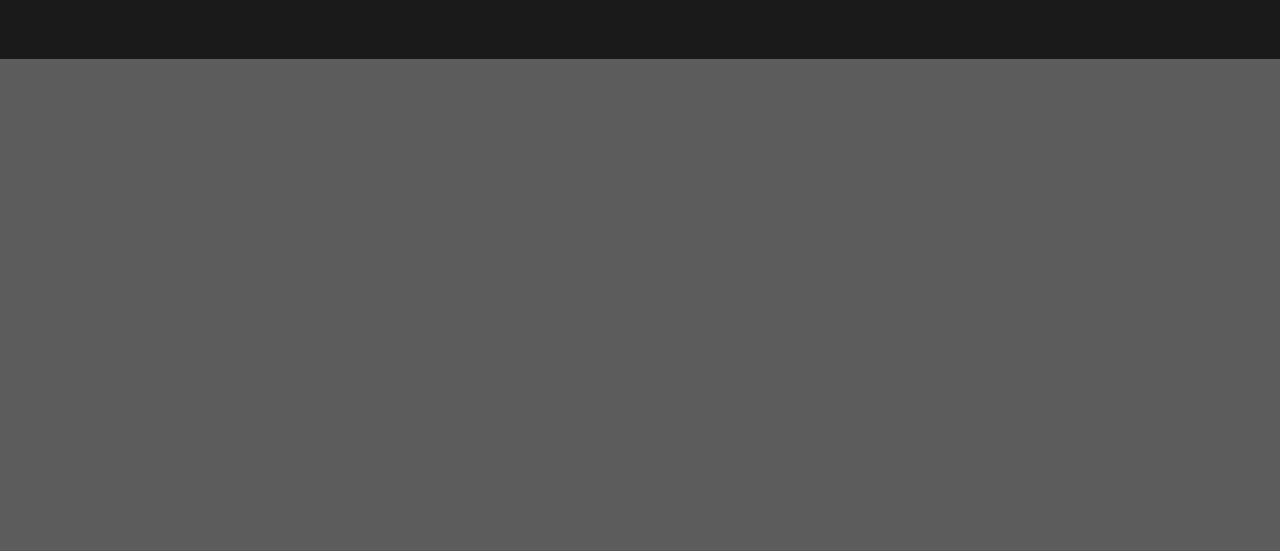
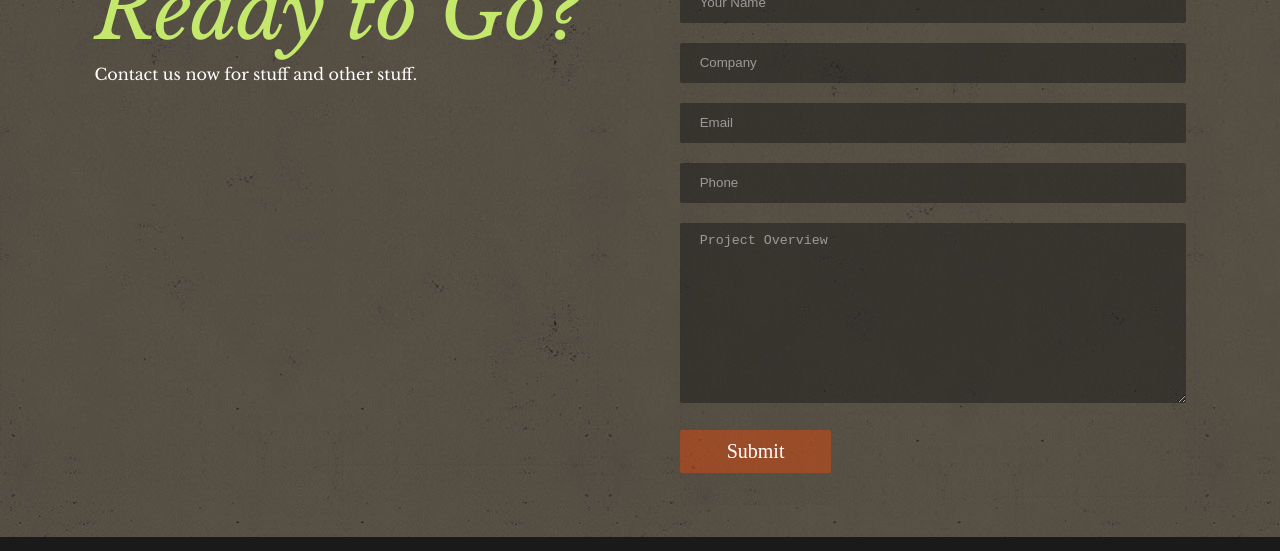
Before and after one commit to bmorejamie/bytelion, a website: page index.html in a window 1280 px wide. Shown: the part 6567-7118 px from the top of the page. Before the commit the page ends 6626 px from the top, so only its background shows below. Drawn offline with nearby package versions, Linux system fonts and the light colour scheme.

Commit message:
added and styled contact form

```diff
--- a/components/sass/layout.scss
+++ b/components/sass/layout.scss
@@ -101,6 +101,9 @@ header {
 }
 #work {
 	background: image-url("misc/bkg_concrete.jpg");
+}
+#contact {
+	background: image-url("misc/bkg_concrete-sand.jpg");
 }
 
 .left_main {
@@ -366,11 +369,92 @@ img#lightbulb {
 		}
 }
 
+// Contact styles ----------------------------------------------
+
+.contact-left {
+
+	@include at-breakpoint($medium) {
+		@include span-columns (6, 12);
+		}
+}
+.form {
+
+	@include at-breakpoint($medium) {
+		@include span-columns (6 omega, 12);
+		text-align: left;
+		padding-left: 2em;
+		}
+}
+#contact {
+	padding: 2em 0;
+}
+
+input[type=text],
+input[type=email], {
+	width: 100%; height: 40px; padding: 10px 20px; margin: 0 0 20px 0;
+	background: rgba(26,26,26,.5);
+	border: 0;
+	-moz-border-radius: 2px;
+    -webkit-border-radius: 2px;
+    border-radius:2px;
+
+}
+input::-webkit-input-placeholder {
+   color: rgba(255,255,255,.5);
+}
+input:-moz-placeholder { /* Firefox 18- */
+   color: rgba(255,255,255,.5);
+}
+input::-moz-placeholder {  /* Firefox 19+ */
+   color: rgba(255,255,255,.5);
+}
+input:-ms-input-placeholder {
+   color: rgba(255,255,255,.5);
+}
+
+textarea {
+	width: 100%; height: 180px; padding: 10px 20px; margin: 0 0 20px 0;
+	background: rgba(26,26,26,.5);
+	border: 0;
+	-moz-border-radius: 2px;
+    -webkit-border-radius: 2px;
+    border-radius:2px;
+}
+textarea::-webkit-input-placeholder  {
+    	color:  rgba(255,255,255,.5);
+	}
+textarea:-moz-placeholder {
+	    color:  rgba(255,255,255,.5);
+	}
+
+input:focus, textarea:focus {
+	background: rgba(26,26,26,.7);
+  }
+#submit {
+	width: 30%;
+	padding: .5em 0;
+    background-color: rgba(255,70,0,.4);
+    -moz-border-radius: 2px;
+    -webkit-border-radius: 2px;
+    border-radius:2px;
+    color: #fff;
+    font-family: 'Oswald';
+    font-size: 20px;
+    text-decoration: none;
+    cursor: poiner;
+    border:none;
+}
+#submit:hover {
+    border: none;
+    background: rgba(255,70,0,.7);
+}
+
+
 //footer ------------------------------------------------------------
 footer {
 	color: $default;
 	background: $darkgray;
-	margin-top: 20px;
+	margin: 0px;
 	padding-top: 20px;
 	padding-bottom: 100px;
 	max-height: 100%;
--- a/css/styles.css
+++ b/css/styles.css
@@ -288,11 +288,16 @@ header .navigation ul.nav li a:hover {
   background: url('../images/misc/bkg_concrete.jpg?1390424635');
 }
 
-/* line 106, ../components/sass/layout.scss */
+/* line 105, ../components/sass/layout.scss */
+#contact {
+  background: url('../images/misc/bkg_concrete-sand.jpg?1390426555');
+}
+
+/* line 109, ../components/sass/layout.scss */
 .left_main {
   text-align: center;
 }
-/* line 108, ../components/sass/layout.scss */
+/* line 111, ../components/sass/layout.scss */
 .left_main img {
   opacity: 0.2;
   filter: alpha(opacity=40);
@@ -302,14 +307,14 @@ header .navigation ul.nav li a:hover {
   margin: 0 auto;
 }
 @media (min-width: 45em) {
-  /* line 106, ../components/sass/layout.scss */
+  /* line 109, ../components/sass/layout.scss */
   .left_main {
     width: 49.29577%;
     float: left;
     margin-right: 1.40845%;
     text-align: left;
   }
-  /* line 118, ../components/sass/layout.scss */
+  /* line 121, ../components/sass/layout.scss */
   .left_main img {
     opacity: 0.4;
     filter: alpha(opacity=40);
@@ -318,37 +323,37 @@ header .navigation ul.nav li a:hover {
   }
 }
 @media (min-width: 45em) and (min-width: 60em) {
-  /* line 118, ../components/sass/layout.scss */
+  /* line 121, ../components/sass/layout.scss */
   .left_main img {
     margin: 3em auto 0;
   }
 }
-/* line 128, ../components/sass/layout.scss */
+/* line 131, ../components/sass/layout.scss */
 .left_main h1 {
   padding-top: 0;
   margin-top: -3em;
 }
 @media (min-width: 45em) {
-  /* line 128, ../components/sass/layout.scss */
+  /* line 131, ../components/sass/layout.scss */
   .left_main h1 {
     padding-top: 1.4em;
     margin-top: 0;
   }
 }
-/* line 136, ../components/sass/layout.scss */
+/* line 139, ../components/sass/layout.scss */
 .left_main h2 {
   padding-top: 1.4em;
 }
-/* line 139, ../components/sass/layout.scss */
+/* line 142, ../components/sass/layout.scss */
 .left_main p {
   padding-left: .5em;
 }
 
-/* line 144, ../components/sass/layout.scss */
+/* line 147, ../components/sass/layout.scss */
 .right_main {
   text-align: center;
 }
-/* line 146, ../components/sass/layout.scss */
+/* line 149, ../components/sass/layout.scss */
 .right_main img {
   opacity: 0.2;
   filter: alpha(opacity=40);
@@ -358,14 +363,14 @@ header .navigation ul.nav li a:hover {
   margin: 0 auto;
 }
 @media (min-width: 45em) {
-  /* line 144, ../components/sass/layout.scss */
+  /* line 147, ../components/sass/layout.scss */
   .right_main {
     width: 49.29577%;
     float: right;
     margin-right: 0;
     text-align: left;
   }
-  /* line 156, ../components/sass/layout.scss */
+  /* line 159, ../components/sass/layout.scss */
   .right_main img {
     opacity: 0.4;
     filter: alpha(opacity=40);
@@ -374,46 +379,46 @@ header .navigation ul.nav li a:hover {
   }
 }
 @media (min-width: 45em) and (min-width: 60em) {
-  /* line 156, ../components/sass/layout.scss */
+  /* line 159, ../components/sass/layout.scss */
   .right_main img {
     margin: 3em auto 0;
   }
 }
-/* line 166, ../components/sass/layout.scss */
+/* line 169, ../components/sass/layout.scss */
 .right_main h1 {
   padding-top: 0;
   margin-top: -3em;
 }
 @media (min-width: 45em) {
-  /* line 166, ../components/sass/layout.scss */
+  /* line 169, ../components/sass/layout.scss */
   .right_main h1 {
     padding-top: 1.4em;
     margin-top: 0;
   }
 }
-/* line 174, ../components/sass/layout.scss */
+/* line 177, ../components/sass/layout.scss */
 .right_main h2 {
   padding-top: 1.4em;
 }
-/* line 177, ../components/sass/layout.scss */
+/* line 180, ../components/sass/layout.scss */
 .right_main p {
   padding-left: .5em;
 }
 
-/* line 182, ../components/sass/layout.scss */
+/* line 185, ../components/sass/layout.scss */
 .pull-up {
   padding-top: 0;
   margin-top: -24em;
 }
 @media (min-width: 45em) {
-  /* line 182, ../components/sass/layout.scss */
+  /* line 185, ../components/sass/layout.scss */
   .pull-up {
     padding-top: 1.4em;
     margin-top: 0;
   }
 }
 
-/* line 191, ../components/sass/layout.scss */
+/* line 194, ../components/sass/layout.scss */
 .ad-space {
   padding-top: 4em;
   padding-bottom: 4em;
@@ -426,30 +431,30 @@ header .navigation ul.nav li a:hover {
   clear: both;
 }
 
-/* line 198, ../components/sass/layout.scss */
+/* line 201, ../components/sass/layout.scss */
 .left-head-wrap {
   padding: 0;
 }
 @media (min-width: 45em) {
-  /* line 198, ../components/sass/layout.scss */
+  /* line 201, ../components/sass/layout.scss */
   .left-head-wrap {
     padding-left: 2em;
   }
 }
 
-/* line 204, ../components/sass/layout.scss */
+/* line 207, ../components/sass/layout.scss */
 .right-head-wrap {
   padding-right: 2em;
 }
 
 @media (min-width: 60em) {
-  /* line 207, ../components/sass/layout.scss */
+  /* line 210, ../components/sass/layout.scss */
   img#lightbulb {
     margin-left: 2em;
   }
 }
 
-/* line 216, ../components/sass/layout.scss */
+/* line 219, ../components/sass/layout.scss */
 .scroll {
   margin: 0 auto;
   padding: 2em 0 .5em;
@@ -457,21 +462,21 @@ header .navigation ul.nav li a:hover {
   font-family: Amatic SC, sans-serif;
   font-size: 1.4rem;
 }
-/* line 222, ../components/sass/layout.scss */
+/* line 225, ../components/sass/layout.scss */
 .scroll p {
   margin-bottom: -5px;
 }
-/* line 225, ../components/sass/layout.scss */
+/* line 228, ../components/sass/layout.scss */
 .scroll a {
   text-decoration: none;
 }
 
-/* line 232, ../components/sass/layout.scss */
+/* line 235, ../components/sass/layout.scss */
 #services {
   background: url('../images/misc/bkg_concrete.jpg?1390424635');
 }
 
-/* line 235, ../components/sass/layout.scss */
+/* line 238, ../components/sass/layout.scss */
 .servicesimg {
   position: relative;
   display: block;
@@ -479,7 +484,7 @@ header .navigation ul.nav li a:hover {
   padding: 4em 0 1em;
 }
 
-/* line 242, ../components/sass/layout.scss */
+/* line 245, ../components/sass/layout.scss */
 .services_head {
   text-align: center;
   position: absolute;
@@ -488,18 +493,18 @@ header .navigation ul.nav li a:hover {
   width: 100%;
 }
 
-/* line 250, ../components/sass/layout.scss */
+/* line 253, ../components/sass/layout.scss */
 .services_list {
   text-align: center;
   padding-bottom: 4em;
 }
 
-/* line 255, ../components/sass/layout.scss */
+/* line 258, ../components/sass/layout.scss */
 #prototyping {
   margin: 0 auto;
 }
 @media (min-width: 45em) {
-  /* line 255, ../components/sass/layout.scss */
+  /* line 258, ../components/sass/layout.scss */
   #prototyping {
     width: 32.39437%;
     float: left;
@@ -507,12 +512,12 @@ header .navigation ul.nav li a:hover {
   }
 }
 
-/* line 261, ../components/sass/layout.scss */
+/* line 264, ../components/sass/layout.scss */
 #webapp {
   margin: 0 auto;
 }
 @media (min-width: 45em) {
-  /* line 261, ../components/sass/layout.scss */
+  /* line 264, ../components/sass/layout.scss */
   #webapp {
     width: 32.39437%;
     float: left;
@@ -520,12 +525,12 @@ header .navigation ul.nav li a:hover {
   }
 }
 
-/* line 267, ../components/sass/layout.scss */
+/* line 270, ../components/sass/layout.scss */
 #mobile {
   margin: 0 auto;
 }
 @media (min-width: 45em) {
-  /* line 267, ../components/sass/layout.scss */
+  /* line 270, ../components/sass/layout.scss */
   #mobile {
     width: 32.39437%;
     float: right;
@@ -533,12 +538,12 @@ header .navigation ul.nav li a:hover {
   }
 }
 
-/* line 273, ../components/sass/layout.scss */
+/* line 276, ../components/sass/layout.scss */
 #ux {
   margin: 0 auto;
 }
 @media (min-width: 45em) {
-  /* line 273, ../components/sass/layout.scss */
+  /* line 276, ../components/sass/layout.scss */
   #ux {
     width: 32.39437%;
     float: left;
@@ -546,12 +551,12 @@ header .navigation ul.nav li a:hover {
   }
 }
 
-/* line 279, ../components/sass/layout.scss */
+/* line 282, ../components/sass/layout.scss */
 #eval {
   margin: 0 auto;
 }
 @media (min-width: 45em) {
-  /* line 279, ../components/sass/layout.scss */
+  /* line 282, ../components/sass/layout.scss */
   #eval {
     width: 32.39437%;
     float: left;
@@ -559,12 +564,12 @@ header .navigation ul.nav li a:hover {
   }
 }
 
-/* line 285, ../components/sass/layout.scss */
+/* line 288, ../components/sass/layout.scss */
 #cloud {
   margin: 0 auto;
 }
 @media (min-width: 45em) {
-  /* line 285, ../components/sass/layout.scss */
+  /* line 288, ../components/sass/layout.scss */
   #cloud {
     width: 32.39437%;
     float: right;
@@ -572,96 +577,96 @@ header .navigation ul.nav li a:hover {
   }
 }
 
-/* line 295, ../components/sass/layout.scss */
+/* line 298, ../components/sass/layout.scss */
 #t1 {
   margin: 0 auto;
 }
-/* line 297, ../components/sass/layout.scss */
+/* line 300, ../components/sass/layout.scss */
 #t1 img {
   width: 80%;
 }
 @media (min-width: 45em) {
-  /* line 295, ../components/sass/layout.scss */
+  /* line 298, ../components/sass/layout.scss */
   #t1 {
     width: 23.94366%;
     float: left;
     margin-right: 1.40845%;
   }
-  /* line 302, ../components/sass/layout.scss */
+  /* line 305, ../components/sass/layout.scss */
   #t1 img {
     width: 100%;
   }
 }
 
-/* line 307, ../components/sass/layout.scss */
+/* line 310, ../components/sass/layout.scss */
 #t2 {
   margin: 0 auto;
 }
-/* line 309, ../components/sass/layout.scss */
+/* line 312, ../components/sass/layout.scss */
 #t2 img {
   width: 80%;
 }
 @media (min-width: 45em) {
-  /* line 307, ../components/sass/layout.scss */
+  /* line 310, ../components/sass/layout.scss */
   #t2 {
     width: 23.94366%;
     float: left;
     margin-right: 1.40845%;
   }
-  /* line 314, ../components/sass/layout.scss */
+  /* line 317, ../components/sass/layout.scss */
   #t2 img {
     width: 100%;
   }
 }
 
-/* line 320, ../components/sass/layout.scss */
+/* line 323, ../components/sass/layout.scss */
 #t3 {
   margin: 0 auto;
 }
-/* line 322, ../components/sass/layout.scss */
+/* line 325, ../components/sass/layout.scss */
 #t3 img {
   width: 80%;
 }
 @media (min-width: 45em) {
-  /* line 320, ../components/sass/layout.scss */
+  /* line 323, ../components/sass/layout.scss */
   #t3 {
     width: 23.94366%;
     float: left;
     margin-right: 1.40845%;
   }
-  /* line 327, ../components/sass/layout.scss */
+  /* line 330, ../components/sass/layout.scss */
   #t3 img {
     width: 100%;
   }
 }
 
-/* line 332, ../components/sass/layout.scss */
+/* line 335, ../components/sass/layout.scss */
 #t4 {
   margin: 0 auto;
 }
-/* line 334, ../components/sass/layout.scss */
+/* line 337, ../components/sass/layout.scss */
 #t4 img {
   width: 80%;
 }
 @media (min-width: 45em) {
-  /* line 332, ../components/sass/layout.scss */
+  /* line 335, ../components/sass/layout.scss */
   #t4 {
     width: 23.94366%;
     float: right;
     margin-right: 0;
   }
-  /* line 339, ../components/sass/layout.scss */
+  /* line 342, ../components/sass/layout.scss */
   #t4 img {
     width: 100%;
   }
 }
 
-/* line 348, ../components/sass/layout.scss */
+/* line 351, ../components/sass/layout.scss */
 .project img {
   max-width: 100%;
 }
 @media (min-width: 45em) {
-  /* line 347, ../components/sass/layout.scss */
+  /* line 350, ../components/sass/layout.scss */
   .project {
     width: 49.29577%;
     float: left;
@@ -669,16 +674,16 @@ header .navigation ul.nav li a:hover {
   }
 }
 
-/* line 356, ../components/sass/layout.scss */
+/* line 359, ../components/sass/layout.scss */
 .info h3 {
   padding-bottom: .5em;
 }
-/* line 359, ../components/sass/layout.scss */
+/* line 362, ../components/sass/layout.scss */
 .info p {
   font-size: .8rem;
 }
 @media (min-width: 45em) {
-  /* line 355, ../components/sass/layout.scss */
+  /* line 358, ../components/sass/layout.scss */
   .info {
     width: 49.29577%;
     float: right;
@@ -688,11 +693,122 @@ header .navigation ul.nav li a:hover {
   }
 }
 
-/* line 370, ../components/sass/layout.scss */
+@media (min-width: 45em) {
+  /* line 374, ../components/sass/layout.scss */
+  .contact-left {
+    width: 49.29577%;
+    float: left;
+    margin-right: 1.40845%;
+  }
+}
+
+@media (min-width: 45em) {
+  /* line 380, ../components/sass/layout.scss */
+  .form {
+    width: 49.29577%;
+    float: right;
+    margin-right: 0;
+    text-align: left;
+    padding-left: 2em;
+  }
+}
+
+/* line 388, ../components/sass/layout.scss */
+#contact {
+  padding: 2em 0;
+}
+
+/* line 393, ../components/sass/layout.scss */
+input[type=text],
+input[type=email] {
+  width: 100%;
+  height: 40px;
+  padding: 10px 20px;
+  margin: 0 0 20px 0;
+  background: rgba(26, 26, 26, 0.5);
+  border: 0;
+  -moz-border-radius: 2px;
+  -webkit-border-radius: 2px;
+  border-radius: 2px;
+}
+
+/* line 402, ../components/sass/layout.scss */
+input::-webkit-input-placeholder {
+  color: rgba(255, 255, 255, 0.5);
+}
+
+/* line 405, ../components/sass/layout.scss */
+input:-moz-placeholder {
+  /* Firefox 18- */
+  color: rgba(255, 255, 255, 0.5);
+}
+
+/* line 408, ../components/sass/layout.scss */
+input::-moz-placeholder {
+  /* Firefox 19+ */
+  color: rgba(255, 255, 255, 0.5);
+}
+
+/* line 411, ../components/sass/layout.scss */
+input:-ms-input-placeholder {
+  color: rgba(255, 255, 255, 0.5);
+}
+
+/* line 415, ../components/sass/layout.scss */
+textarea {
+  width: 100%;
+  height: 180px;
+  padding: 10px 20px;
+  margin: 0 0 20px 0;
+  background: rgba(26, 26, 26, 0.5);
+  border: 0;
+  -moz-border-radius: 2px;
+  -webkit-border-radius: 2px;
+  border-radius: 2px;
+}
+
+/* line 423, ../components/sass/layout.scss */
+textarea::-webkit-input-placeholder {
+  color: rgba(255, 255, 255, 0.5);
+}
+
+/* line 426, ../components/sass/layout.scss */
+textarea:-moz-placeholder {
+  color: rgba(255, 255, 255, 0.5);
+}
+
+/* line 430, ../components/sass/layout.scss */
+input:focus, textarea:focus {
+  background: rgba(26, 26, 26, 0.7);
+}
+
+/* line 433, ../components/sass/layout.scss */
+#submit {
+  width: 30%;
+  padding: .5em 0;
+  background-color: rgba(255, 70, 0, 0.4);
+  -moz-border-radius: 2px;
+  -webkit-border-radius: 2px;
+  border-radius: 2px;
+  color: #fff;
+  font-family: 'Oswald';
+  font-size: 20px;
+  text-decoration: none;
+  cursor: poiner;
+  border: none;
+}
+
+/* line 447, ../components/sass/layout.scss */
+#submit:hover {
+  border: none;
+  background: rgba(255, 70, 0, 0.7);
+}
+
+/* line 454, ../components/sass/layout.scss */
 footer {
   color: white;
   background: #1a1a1a;
-  margin-top: 20px;
+  margin: 0px;
   padding-top: 20px;
   padding-bottom: 100px;
   max-height: 100%;
--- a/index.html
+++ b/index.html
@@ -20,7 +20,7 @@
 					<li><a href="#team" class="nav-button">Team</a></li>
 					<li><a href="#work" class="nav-button">Work</a></li>
 					<li><a href="">Blog</a></li>
-					<li><a href="#">Contact us</a></li>
+					<li><a href="#contact" class="nav-button">Contact us</a></li>
 				</ul>
 			</nav><!-- end navigation -->
 		</section><!-- layout -->
@@ -136,7 +136,7 @@
 			</div>
 		</div>
 	</section>
-	<section id="team" class="slide"><!-- begin team -->
+	<section id="team" class="slide"><!--begin team -->
 	<div class="layout">
 		<div class="servicesimg"><img src="images/intro_art/team.png" alt="Our Team">
 			<h2 class ="services_head">Our Team</h2>
@@ -159,7 +159,7 @@
 			</div>
 		</div>
 	</section>
-	<section id="work" class="slide"><!-- begin team -->
+	<section id="work" class="slide"><!-- begin work -->
 	<div class="layout">
 		<div class="servicesimg"><img src="images/intro_art/jetpack.png" alt="Our Work">
 			<h2 class ="services_head">Our Work</h2>
@@ -175,6 +175,28 @@
 					</div>
 				</div>
 
+			</div>
+		</div>
+	</section>
+	<section id="contact" class="slide"><!-- begin contact -->
+		<div class="layout">
+			<div class="contact-left">
+				<div class="">
+					<h2>Ready to Go?</h2>
+					<p>Contact us now for stuff and other stuff.</p>
+				</div>
+			</div>
+			<div class="form">
+				<div id="contact">
+					<form action="#" method="post">
+						<input type="text" id="name" placeholder="Your Name" />
+						<input type="text" id="company" placeholder="Company" />
+						<input type="email" id="email" placeholder="Email" />
+						<input type="text" id="phone" placeholder="Phone" />
+						<textarea id="message" placeholder="Project Overview"></textarea>
+						<input type="submit" name="submit" value="Submit" id="submit" />
+					</form>
+				</div>
 			</div>
 		</div>
 	</section>
```
Also changed, not shown: 1 other file.
